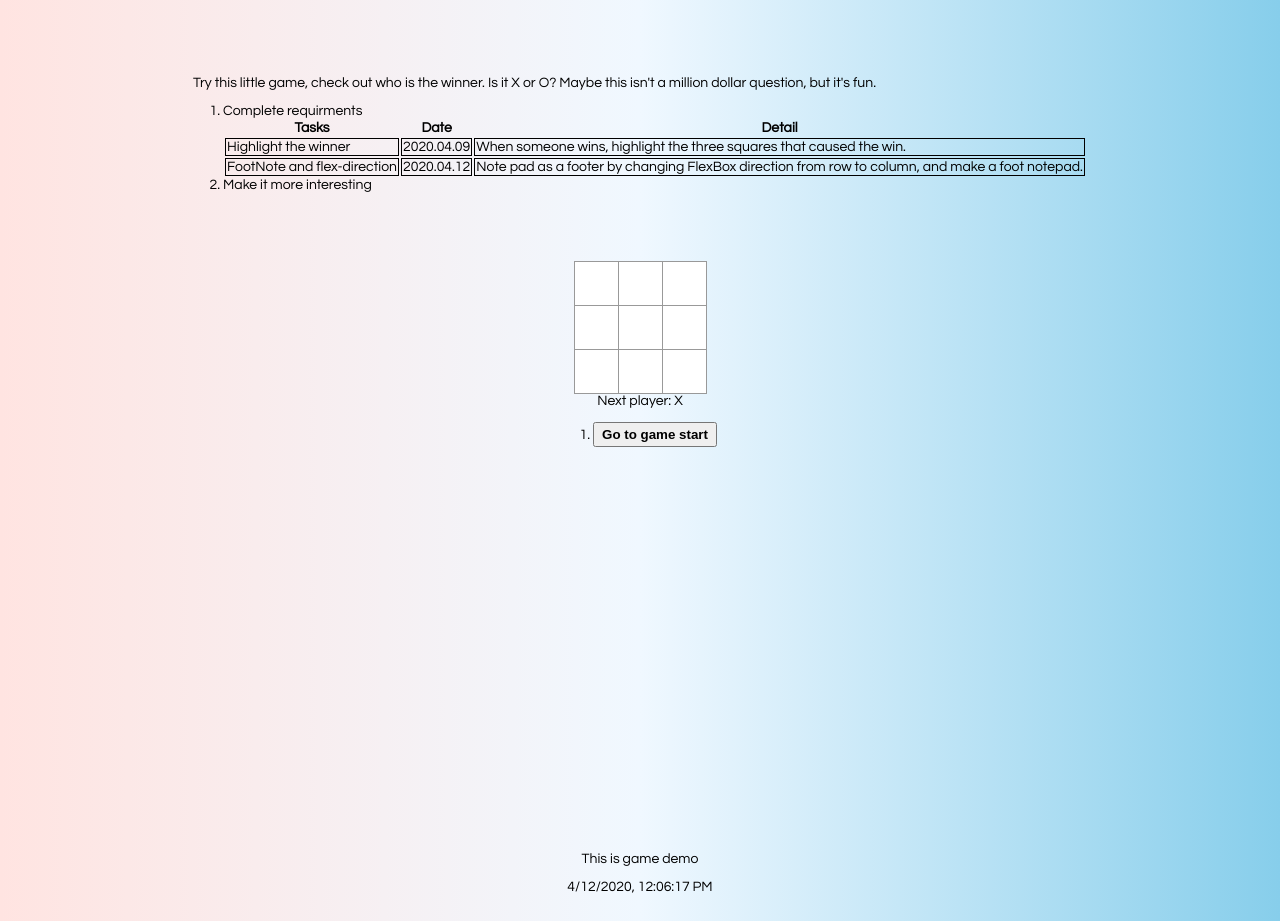
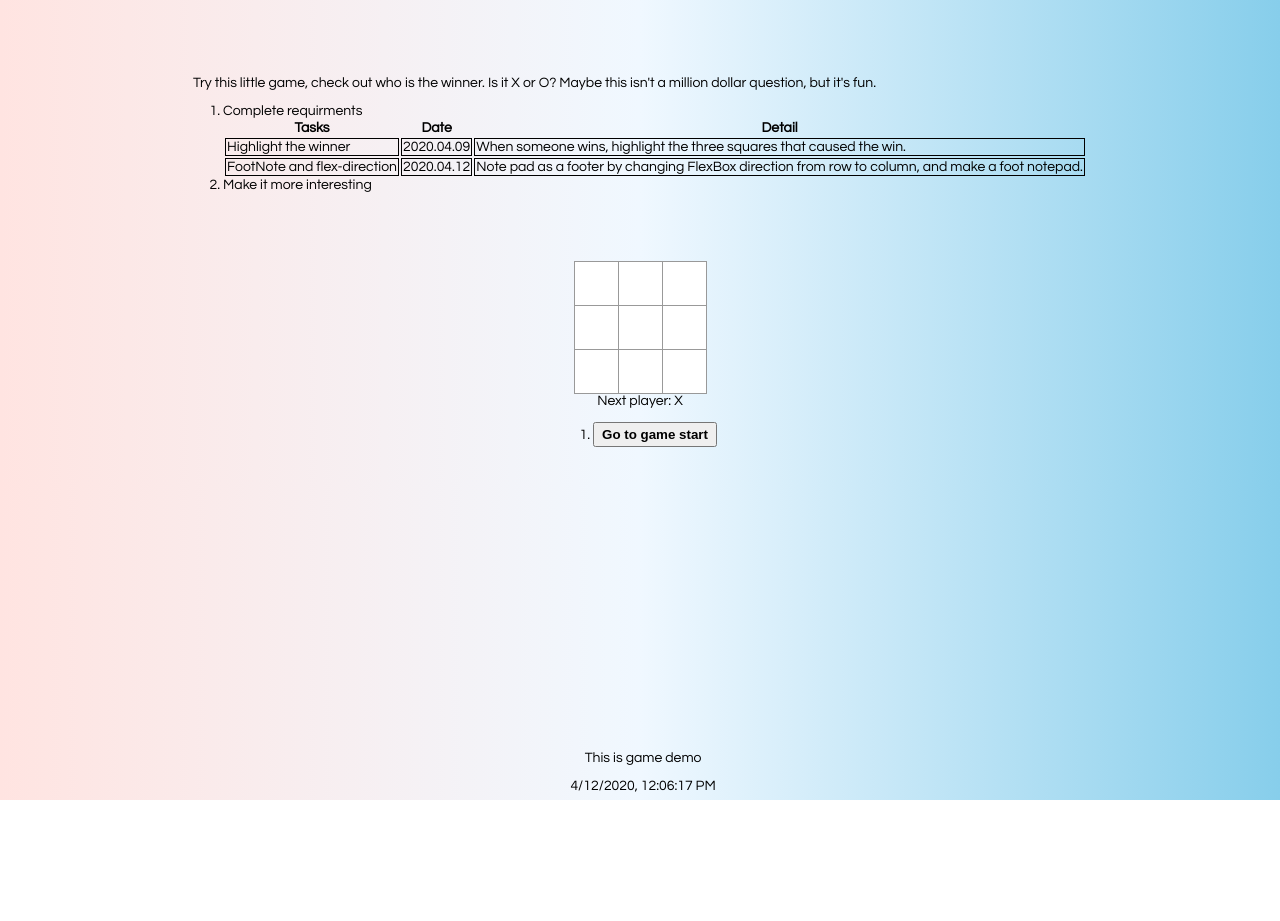
Before and after one commit to luml/tie-tac-toe, a React app: page / in a window 1280 px wide. After the commit the page ends 800 px from the top, so only its background shows below. Built offline with nearby package versions, Linux system fonts and the light colour scheme.

Commit message:
feat(fix footer on the bottom)

```diff
--- a/src/footnote.js
+++ b/src/footnote.js
@@ -2,10 +2,10 @@ import React from 'react'
 
 const FootNote = () => {
     return (
-        <div className="foot-note">
+        <footer className="foot-note">
             <p>This is game demo</p>
             <p>{new Date().toLocaleString()}</p>
-        </div>
+        </footer>
     )
 }
 
--- a/src/index.css
+++ b/src/index.css
@@ -81,10 +81,11 @@ li>button {
 }
 
 .foot-note {
+    position: absolute;
+    bottom: 0;
     display: grid;
     place-content: center;
     text-align: center;
-    margin: 0 -1.5em;
-    margin-top: 48vh;
+    margin-left: 43vw;
     line-height: 0;
 }
```
